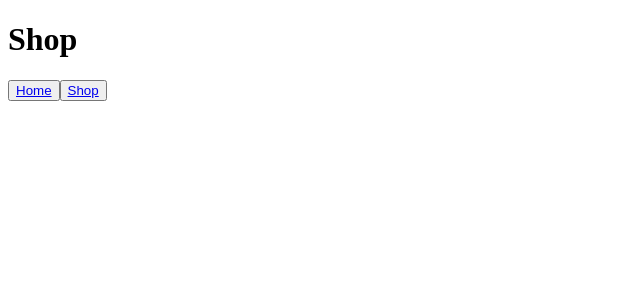
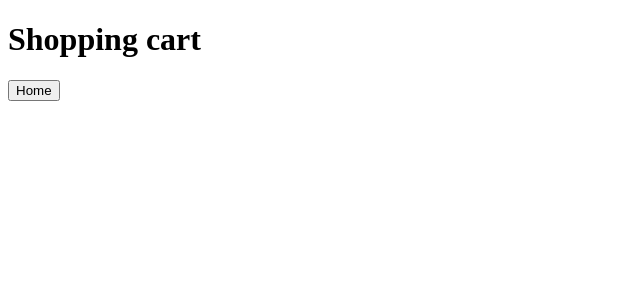
Before and after one commit to Baguirre03/shopping-cart, a React (Vite) app: page / in a window 1280 px wide. Shown: the top 300 px of the page, without its empty margins (0-640 px from the left). Built offline with nearby package versions, Linux system fonts and the light colour scheme.

Commit message:
update for help

```diff
--- a/src/Home.jsx
+++ b/src/Home.jsx
@@ -1,5 +1,5 @@
 const Home = () => {
-  return <h1>Home Page!</h1>;
+  return <h1>Home Page</h1>;
 };
 
 export default Home;
--- a/src/Nav.jsx
+++ b/src/Nav.jsx
@@ -3,14 +3,11 @@ import { Link } from "react-router-dom";
 const Navbar = () => {
   return (
     <header>
-      <h1 className="hello">Shop</h1>
+      <h1>Shopping cart</h1>
       <nav>
-        <button>
-          <Link to="home">Home</Link>
-        </button>
-        <button type="button">
-          <Link to="shop">Shop</Link>
-        </button>
+        <Link to="home">
+          <button>Home</button>
+        </Link>
       </nav>
     </header>
   );
--- a/src/Router.jsx
+++ b/src/Router.jsx
@@ -11,10 +11,6 @@ const Router = () => {
       errorElement: <Error />,
     },
     {
-      path: "/shop",
-      element: <Error></Error>,
-    },
-    {
       path: "home",
       element: <Home></Home>,
     },
```
Also changed, not shown: 1 other file (tests, documents, lock files or other folders).
